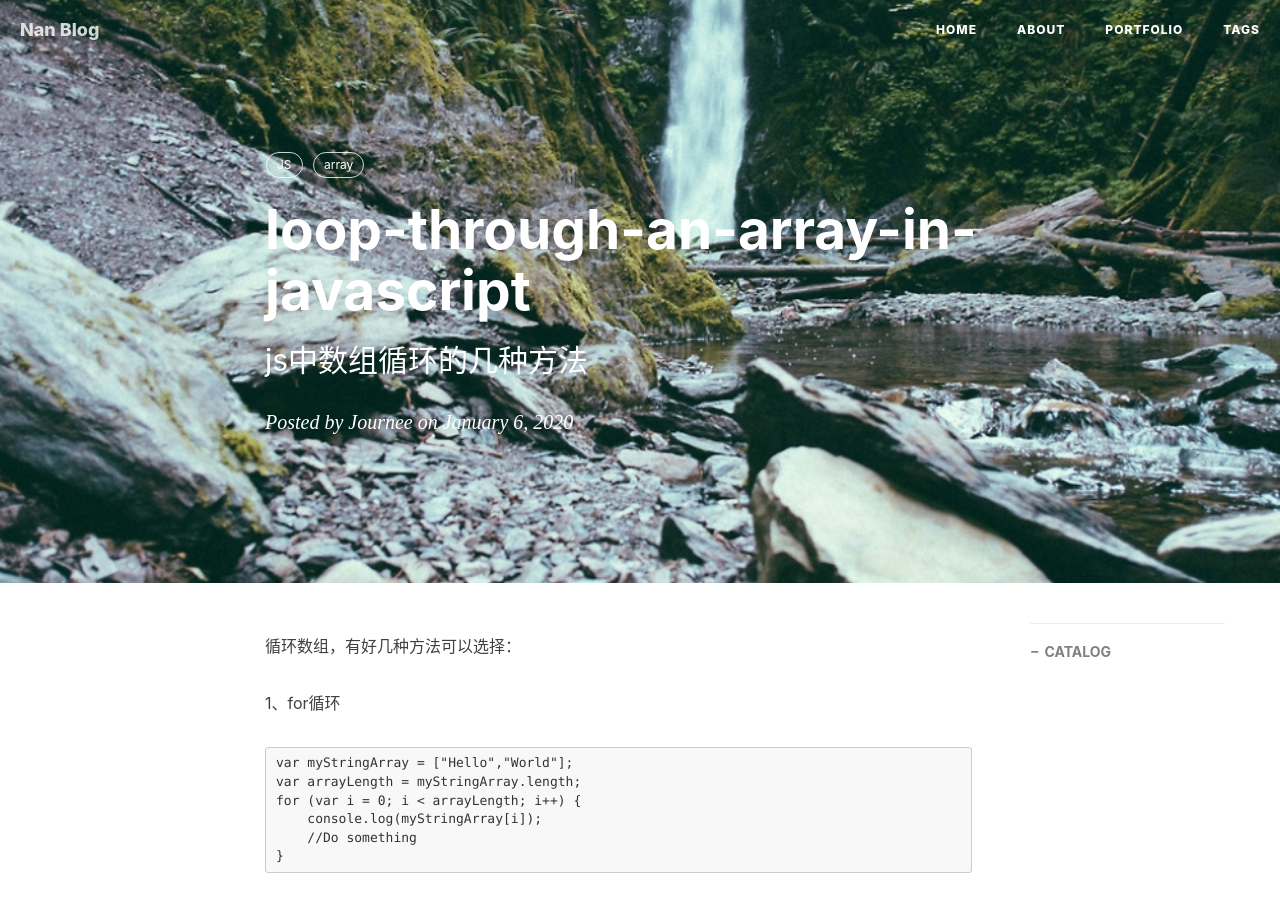
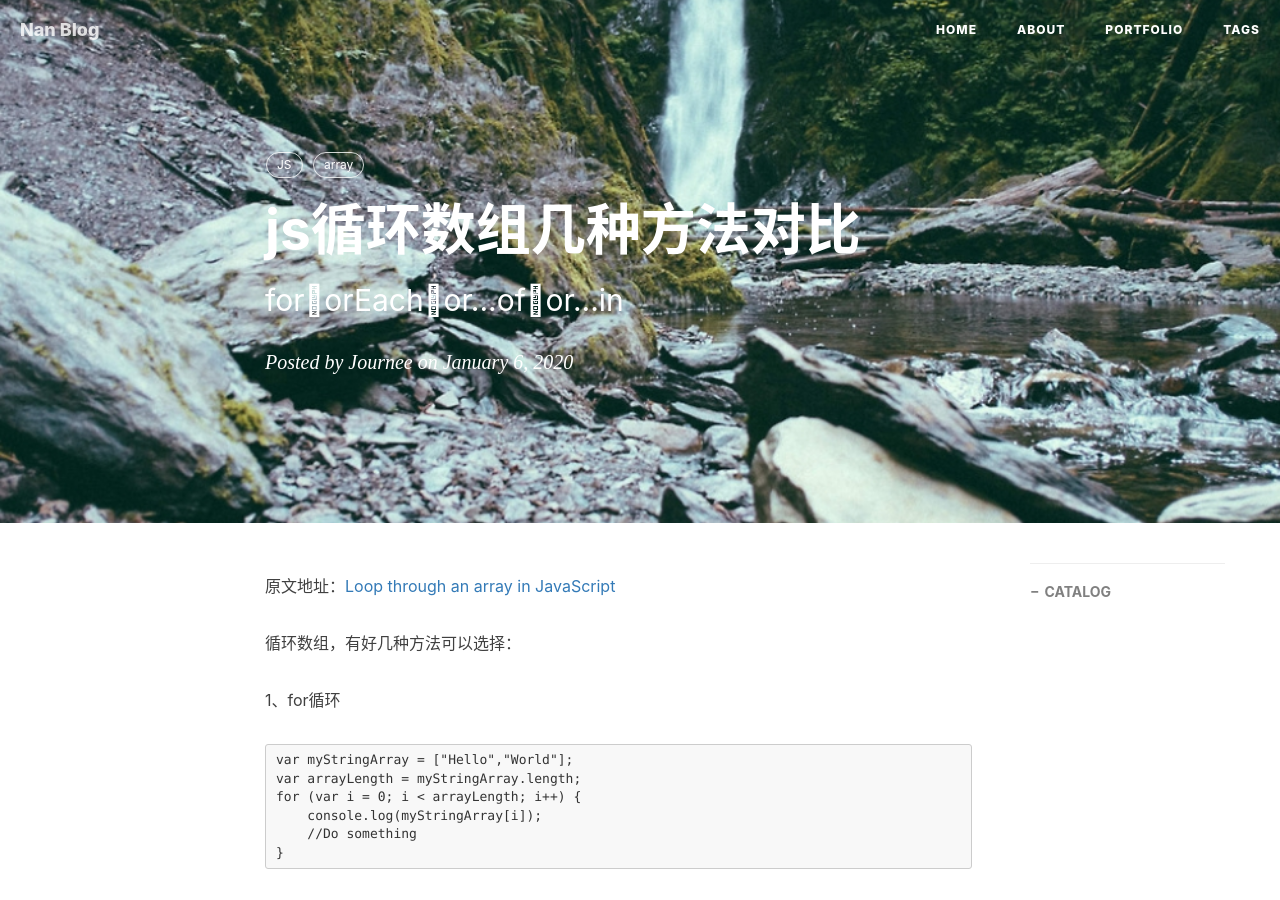
Before and after one commit to mushroommie/try-for-github-pages, a Jekyll site: the page built from _posts/2020-01-06-Loop-Through-Array-In-Javascript.md, in a window 1280 px wide and 900 px high. Built offline with Jekyll 4.4.1, drawn with Linux system fonts in a browser that asks for light colours; nearby versions of some CDN libraries; comment, search, counter and statistics services are not loaded.

Commit message:
标题名称改为中文；添加译文原地址

```diff
--- a/_posts/2020-01-06-Loop-Through-Array-In-Javascript.md
+++ b/_posts/2020-01-06-Loop-Through-Array-In-Javascript.md
@@ -1,7 +1,7 @@
 ---
 layout: post
-title: "loop-through-an-array-in-javascript"
-subtitle: "js中数组循环的几种方法"
+title: "js循环数组几种方法对比"
+subtitle: "for\forEach\for...of\for...in"
 date: 2020-01-06
 author: "Journee"
 catalog: true
@@ -9,6 +9,8 @@ tags:
     - JS
     - array
 ---
+
+原文地址：[Loop through an array in JavaScript](https://stackoverflow.com/questions/3010840/loop-through-an-array-in-javascript?page=1&tab=votes#tab-top)
 
 循环数组，有好几种方法可以选择：
 
```
